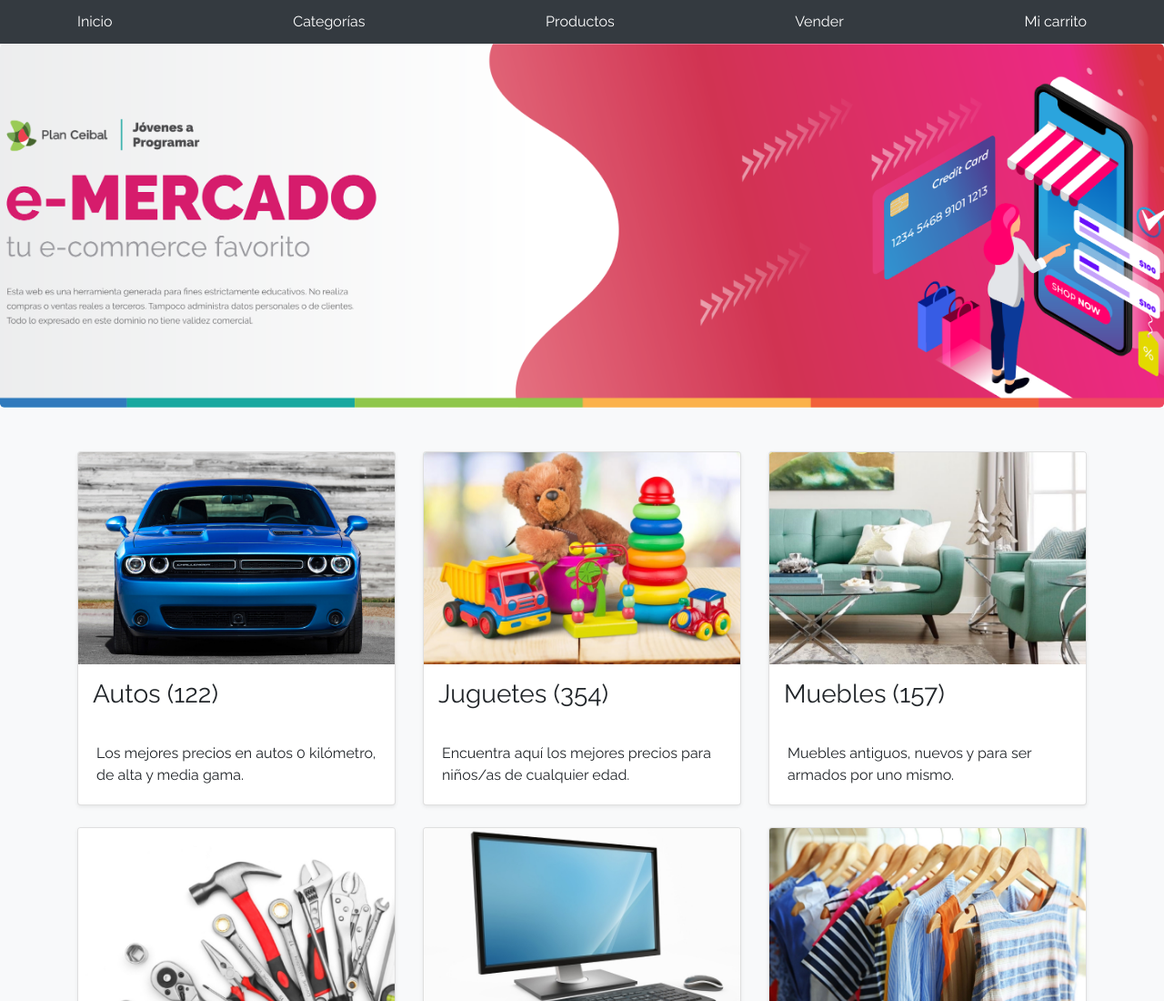
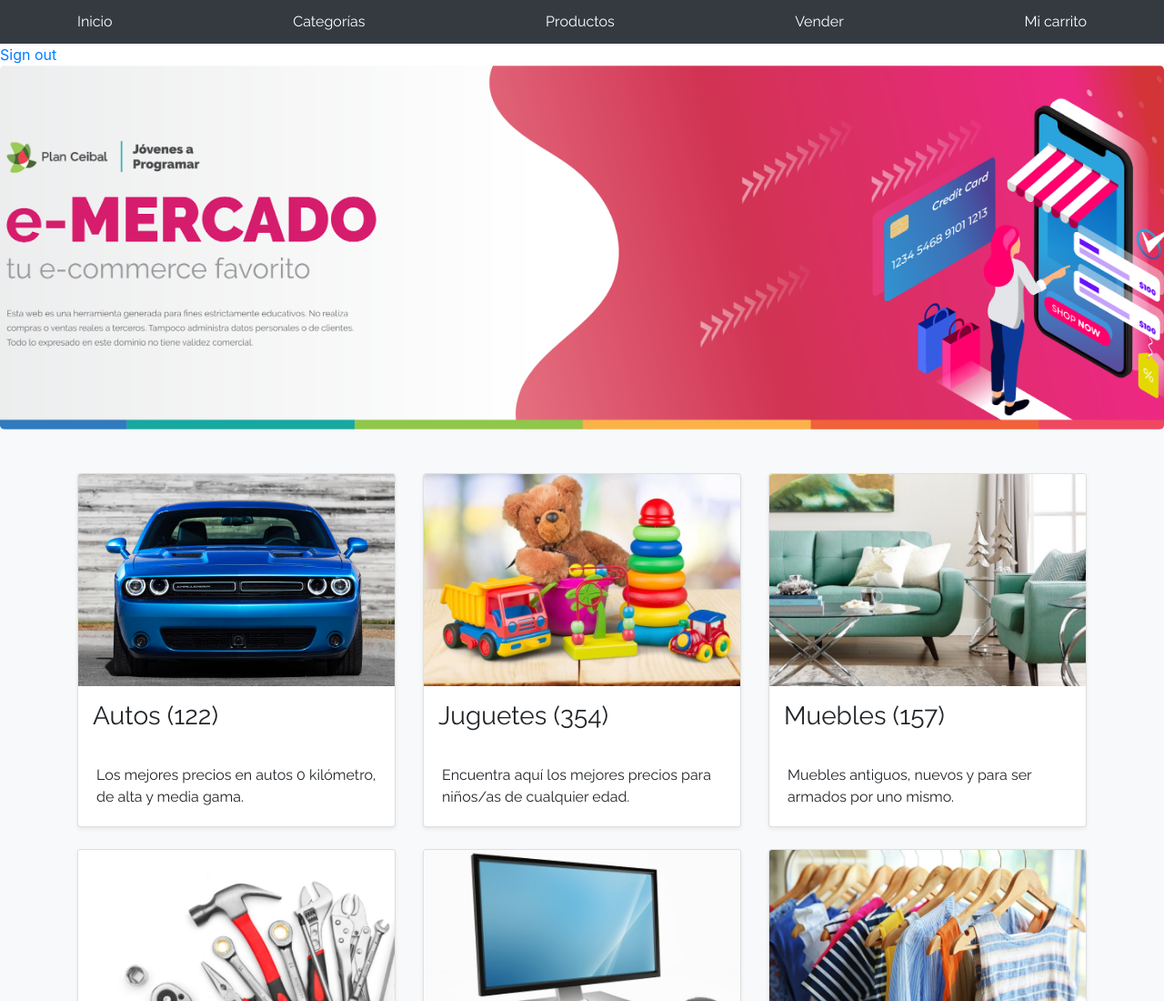
Before and after one commit to CodingCarpincho/mi-primer-repositorio, a plain HTML site: page login.html in a window 1280 px wide. Shown: the top 1100 px of the page at 91% size. Drawn offline with Linux system fonts and the light colour scheme.

Commit message:
segundo intento de agregar sign out

```diff
--- a/login.html
+++ b/login.html
@@ -23,13 +23,15 @@
         <a class="py-2 d-none d-md-inline-block" href="cart.html">Mi carrito</a>
       </div>
     </nav>
-    <script>
-      function signOut() {
-      var auth2 = gapi.auth2.getAuthInstance();
-      auth2.signOut().then(function () {
-        alert( "Usuario desconectado");
-      })};
-    </script>
+      <a href="#" onclick="signOut();">Sign out</a>
+<script>
+  function signOut() {
+    var auth2 = gapi.auth2.getAuthInstance();
+    auth2.signOut().then(function () {
+      console.log('User signed out.');
+    });
+  }
+</script>
     <main role="main">
       <section class="jumbotron text-center">
         <div class="m-5">
```
